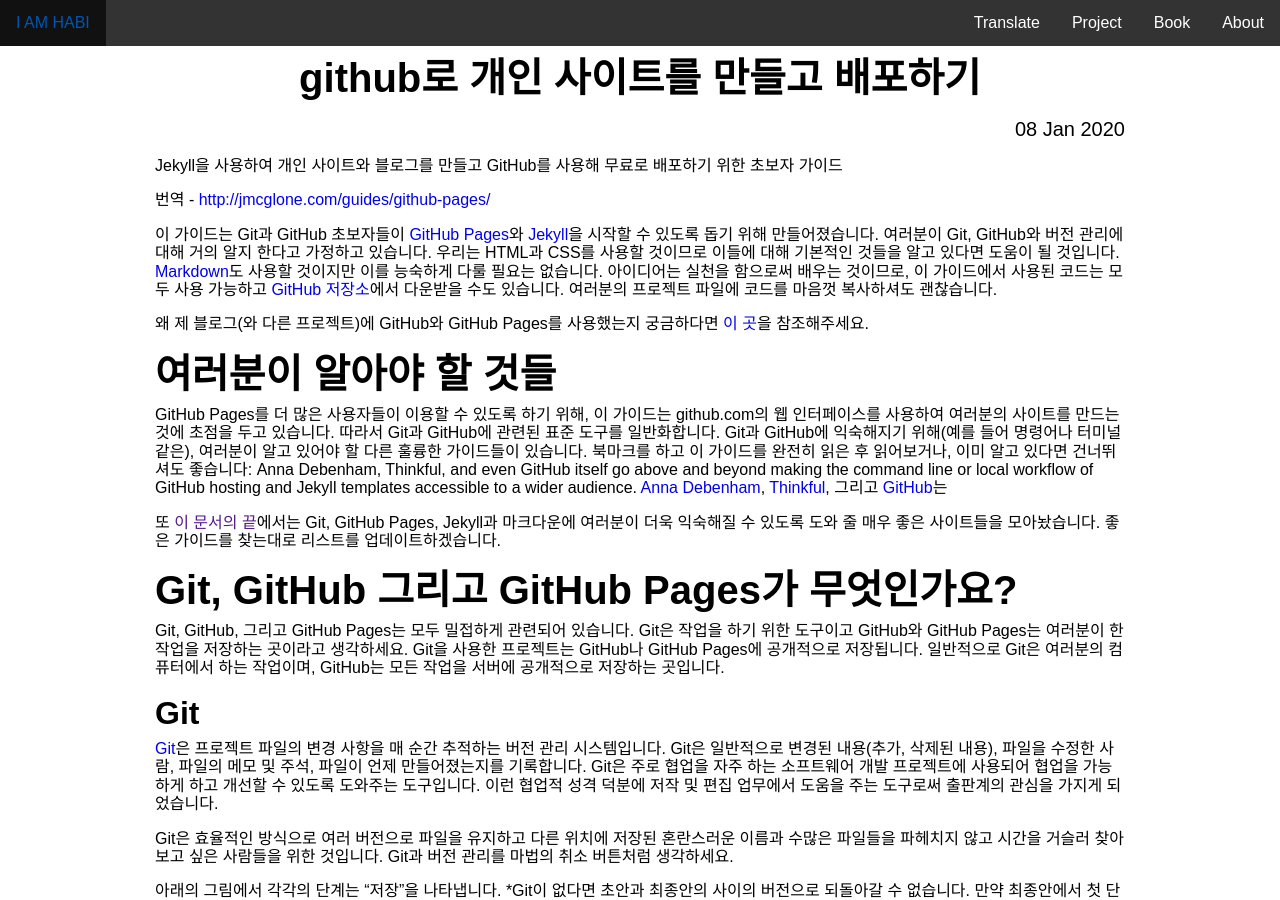
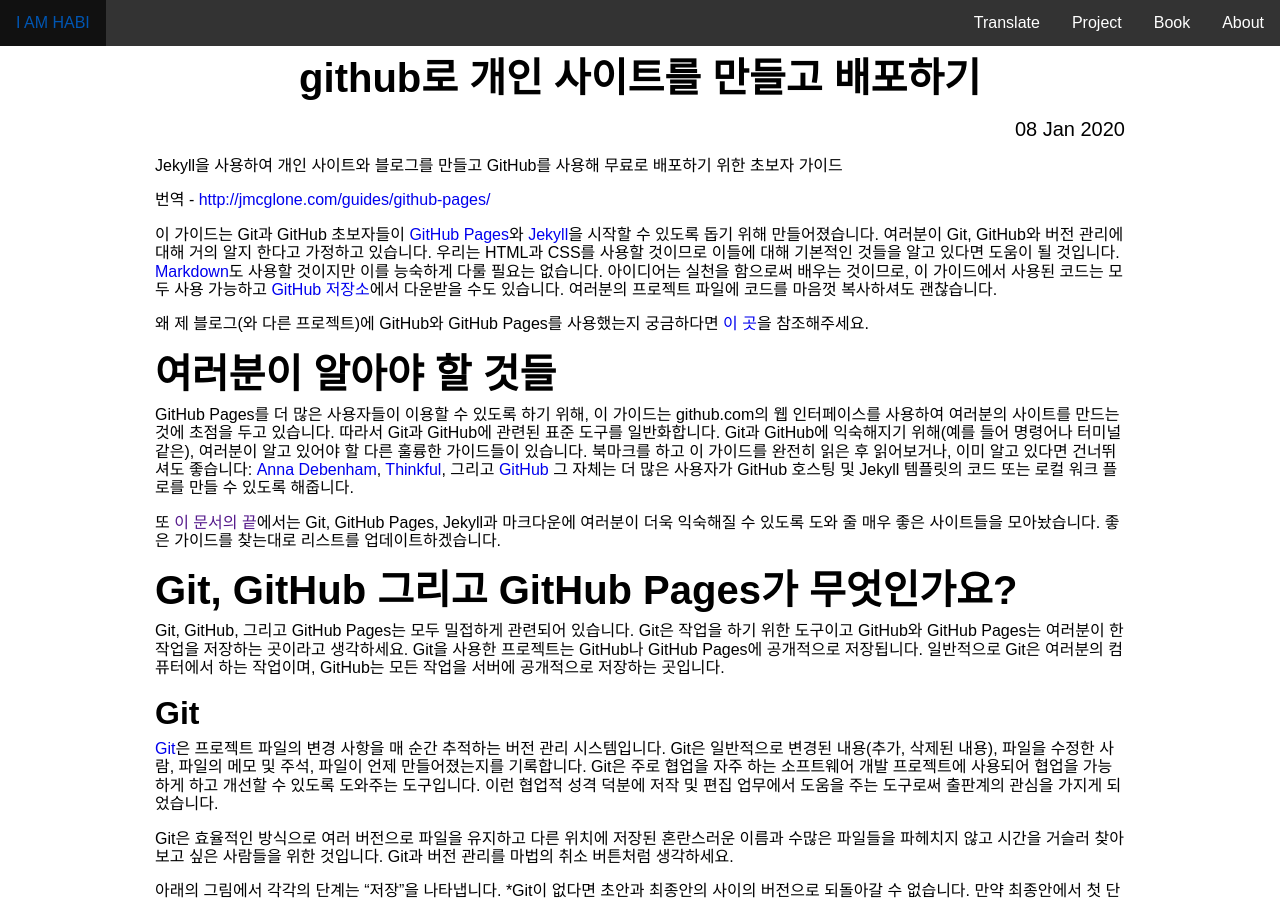
Before and after one commit to iamhabi/iamhabi.github.io, a Jekyll site: the page built from _posts/translate/2020-01-08-Creating-and-Hosting-a-Personal-Site-on-GitHub-Translate.md, in a window 1280 px wide and 900 px high. Built offline with Jekyll 4.4.1, drawn with Linux system fonts in a browser that asks for light colours.

Commit message:
translate

```diff
--- a/_posts/translate/2020-01-08-Creating-and-Hosting-a-Personal-Site-on-GitHub-Translate.md
+++ b/_posts/translate/2020-01-08-Creating-and-Hosting-a-Personal-Site-on-GitHub-Translate.md
@@ -14,9 +14,7 @@
 왜 제 블로그(와 다른 프로젝트)에 GitHub와 GitHub Pages를 사용했는지 궁금하다면 [이 곳](http://jmcglone.com/notes/2014/05/03/using-github-to-create-and-host-a-personal-website)을 참조해주세요.
 
 # 여러분이 알아야 할 것들
-GitHub Pages를 더 많은 사용자들이 이용할 수 있도록 하기 위해, 이 가이드는 github.com의 웹 인터페이스를 사용하여 여러분의 사이트를 만드는 것에 초점을 두고 있습니다. 따라서 Git과 GitHub에 관련된 표준 도구를 일반화합니다. Git과 GitHub에 익숙해지기 위해(예를 들어 명령어나 터미널같은), 여러분이 알고 있어야 할 다른 훌륭한 가이드들이 있습니다. 북마크를 하고 이 가이드를 완전히 읽은 후 읽어보거나, 이미 알고 있다면 건너뛰셔도 좋습니다:
-Anna Debenham, Thinkful, and even GitHub itself go above and beyond making the command line or local workflow of GitHub hosting and Jekyll templates accessible to a wider audience.
-[Anna Debenham](https://24ways.org/2013/get-started-with-github-pages/), [Thinkful](http://www.thinkful.com/learn/a-guide-to-using-github-pages/), 그리고 [GitHub](https://pages.github.com/)는
+GitHub Pages를 더 많은 사용자들이 이용할 수 있도록 하기 위해, 이 가이드는 github.com의 웹 인터페이스를 사용하여 여러분의 사이트를 만드는 것에 초점을 두고 있습니다. 따라서 Git과 GitHub에 관련된 표준 도구를 일반화합니다. Git과 GitHub에 익숙해지기 위해(예를 들어 명령어나 터미널같은), 여러분이 알고 있어야 할 다른 훌륭한 가이드들이 있습니다. 북마크를 하고 이 가이드를 완전히 읽은 후 읽어보거나, 이미 알고 있다면 건너뛰셔도 좋습니다: [Anna Debenham](https://24ways.org/2013/get-started-with-github-pages/), [Thinkful](http://www.thinkful.com/learn/a-guide-to-using-github-pages/), 그리고 [GitHub](https://pages.github.com/) 그 자체는 더 많은 사용자가 GitHub 호스팅 및 Jekyll 템플릿의 코드 또는 로컬 워크 플로를 만들 수 있도록 해줍니다.
 
 또 [이 문서의 끝]()에서는 Git, GitHub Pages, Jekyll과 마크다운에 여러분이 더욱 익숙해질 수 있도록 도와 줄 매우 좋은 사이트들을 모아놨습니다. 좋은 가이드를 찾는대로 리스트를 업데이트하겠습니다.
 
```
